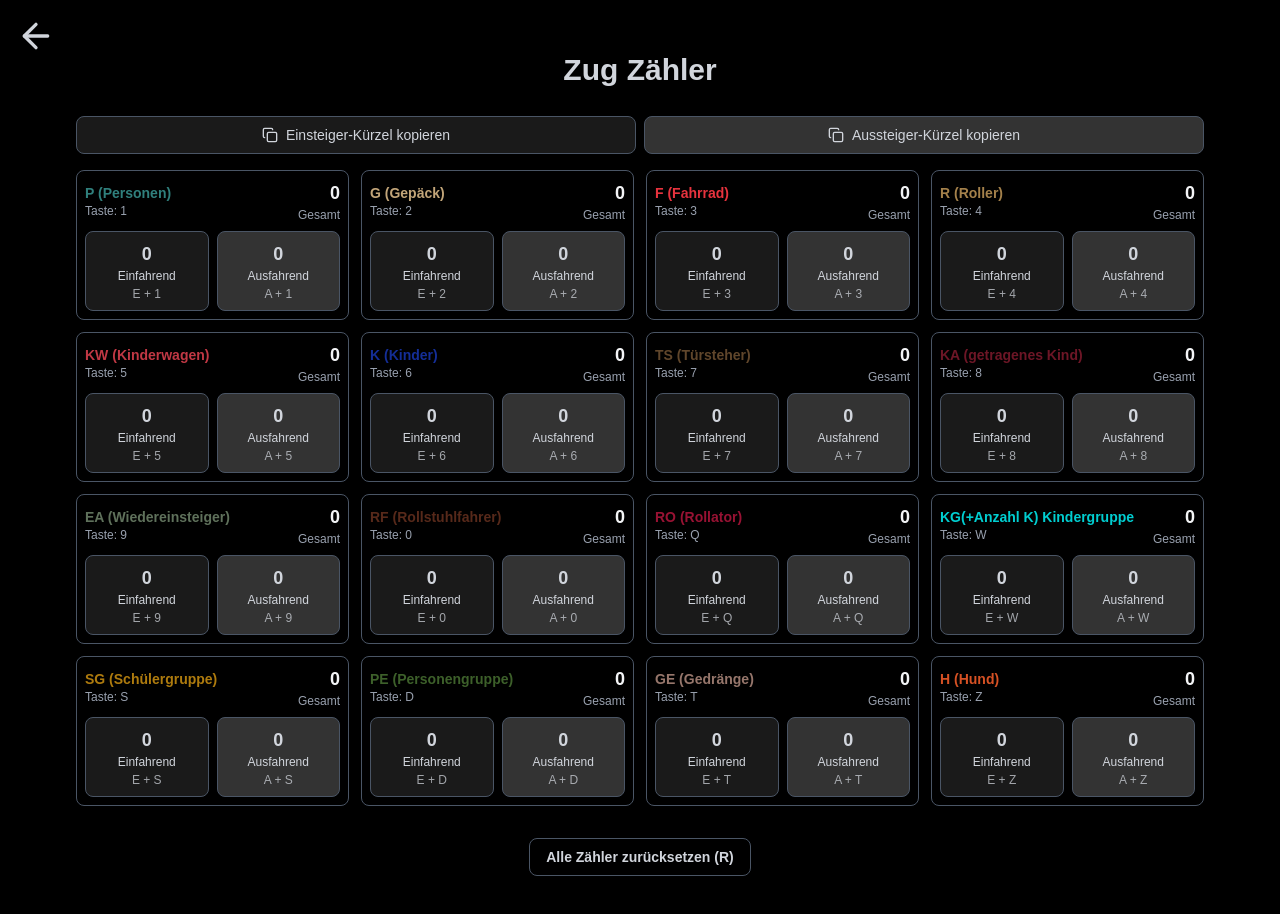
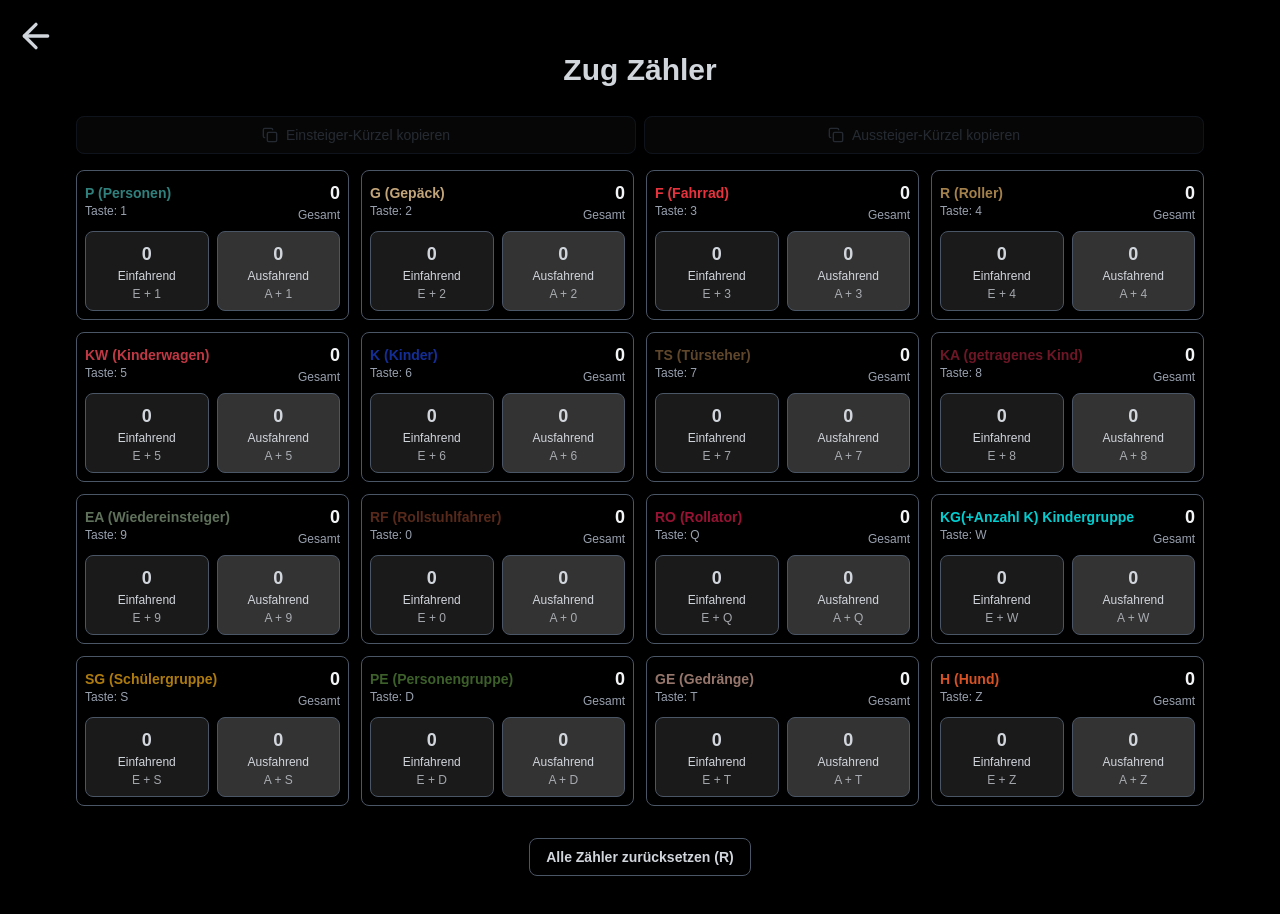
Before and after one commit to AnnaH00k/CountingSite, a Next.js app: page /trainCounter in a window 1280 px wide. Built offline with nearby package versions, Linux system fonts and the light colour scheme.

Commit message:
buttons deaktivieren bei nicht vorhandenen kürzeln

```diff
--- a/src/app/trainCounter/page.tsx
+++ b/src/app/trainCounter/page.tsx
@@ -314,6 +314,8 @@ export default function TrafficCounter() {
       direction === "einfahrend" ? "Einsteiger" : "Aussteiger";
     const text = formatAbbrevList(counts, direction);
 
+    if (!text) return;
+
     if (typeof navigator === "undefined" || !navigator.clipboard) {
       setLastAction("Kopieren nicht verfügbar");
       return;
@@ -321,11 +323,7 @@ export default function TrafficCounter() {
 
     try {
       await navigator.clipboard.writeText(text);
-      setLastAction(
-        text
-          ? `${label} kopiert: ${text}`
-          : `${label}: nichts zu kopieren (keine Zählungen)`
-      );
+      setLastAction(`${label} kopiert: ${text}`);
     } catch {
       setLastAction(`${label}: Kopieren fehlgeschlagen`);
     }
@@ -446,6 +444,11 @@ export default function TrafficCounter() {
     };
   }, [mounted, activeKeys]);
 
+  const einsteigerCopyText = formatAbbrevList(counts, "einfahrend");
+  const aussteigerCopyText = formatAbbrevList(counts, "ausfahrend");
+  const canCopyEinsteiger = einsteigerCopyText.length > 0;
+  const canCopyAussteiger = aussteigerCopyText.length > 0;
+
   // Show loading state during initial mount to prevent hydration mismatch
   if (!mounted) {
     return (
@@ -506,16 +509,18 @@ export default function TrafficCounter() {
           <div className="grid grid-cols-1 sm:grid-cols-2 gap-2 mb-4">
             <button
               type="button"
+              disabled={!canCopyEinsteiger}
               onClick={() => copyAbbrevList("einfahrend")}
-              className="inline-flex items-center justify-center gap-2 bg-white/10 hover:bg-white/25 text-gray-300 rounded-lg px-3 py-2 text-sm font-medium transition-colors duration-200 border border-gray-600 focus:outline-none focus:ring-2 focus:ring-gray-400"
+              className="inline-flex items-center justify-center gap-2 bg-white/10 hover:bg-white/25 disabled:bg-white/5 disabled:hover:bg-white/5 text-gray-300 disabled:text-gray-600 rounded-lg px-3 py-2 text-sm font-medium transition-colors duration-200 border border-gray-600 disabled:border-gray-800 focus:outline-none focus:ring-2 focus:ring-gray-400 disabled:cursor-not-allowed disabled:opacity-50"
             >
               <Copy className="w-4 h-4 shrink-0" />
               Einsteiger-Kürzel kopieren
             </button>
             <button
               type="button"
+              disabled={!canCopyAussteiger}
               onClick={() => copyAbbrevList("ausfahrend")}
-              className="inline-flex items-center justify-center gap-2 bg-white/20 hover:bg-white/35 text-gray-300 rounded-lg px-3 py-2 text-sm font-medium transition-colors duration-200 border border-gray-600 focus:outline-none focus:ring-2 focus:ring-gray-400"
+              className="inline-flex items-center justify-center gap-2 bg-white/20 hover:bg-white/35 disabled:bg-white/5 disabled:hover:bg-white/5 text-gray-300 disabled:text-gray-600 rounded-lg px-3 py-2 text-sm font-medium transition-colors duration-200 border border-gray-600 disabled:border-gray-800 focus:outline-none focus:ring-2 focus:ring-gray-400 disabled:cursor-not-allowed disabled:opacity-50"
             >
               <Copy className="w-4 h-4 shrink-0" />
               Aussteiger-Kürzel kopieren
```
